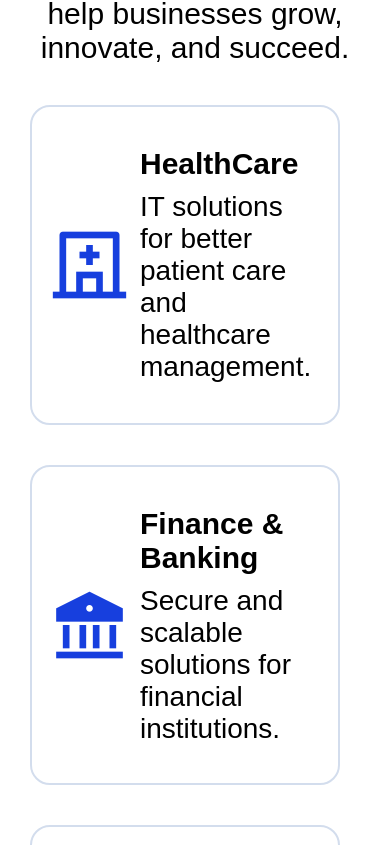
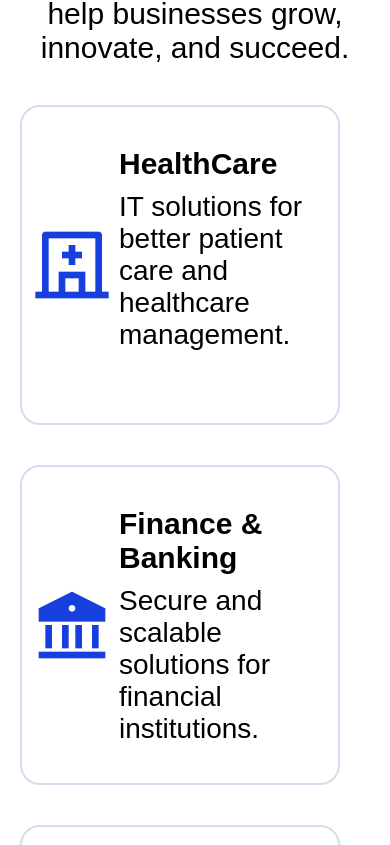
Before and after one commit to kishanpatoriya/Sharp-Star-Technologies, a React (Vite) app: page /industries in a window 390 px wide. Shown: the part 1079-1924 px from the top of the page. Built offline with nearby package versions, Linux system fonts and the light colour scheme.

Commit message:
Fix responsive layout issues

```diff
--- a/src/styles/Media.css
+++ b/src/styles/Media.css
@@ -748,7 +748,7 @@
         grid-template-columns: repeat(1, 1fr);
         margin-top: 20px;
         justify-content: space-between;
-        padding: 20px;
+        padding: 20px 10px;
     }
 
     .industries-card {
--- a/src/styles/mobile.css
+++ b/src/styles/mobile.css
@@ -67,6 +67,7 @@
 }
 .industries-icon>i {
         padding-left:5px;
+        padding-right: 15px;
     }
 
     .right{
@@ -78,7 +79,9 @@
     #industries>p{
         font-size: 30px;
     }
-
+   .right{
+    margin-left: -23px;
+   }
     .right>h3{
         font-size: 30px;
     }
@@ -125,7 +128,7 @@
     width: 100%;
 }
 .industries-card {
-        width: 310px;
+        width: 320px;
         height: 320px;
         margin-bottom: 40px;
     }
```
